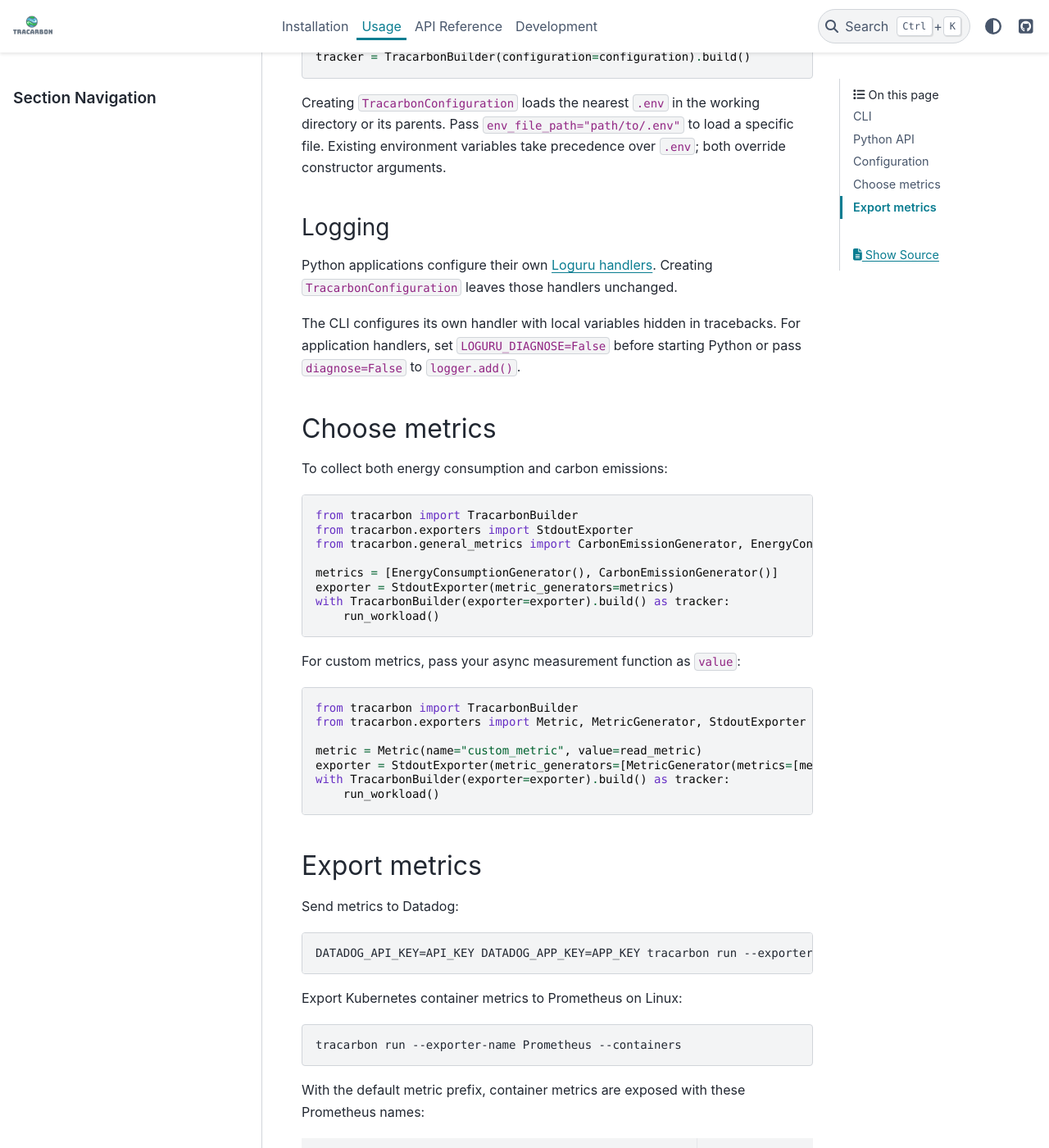
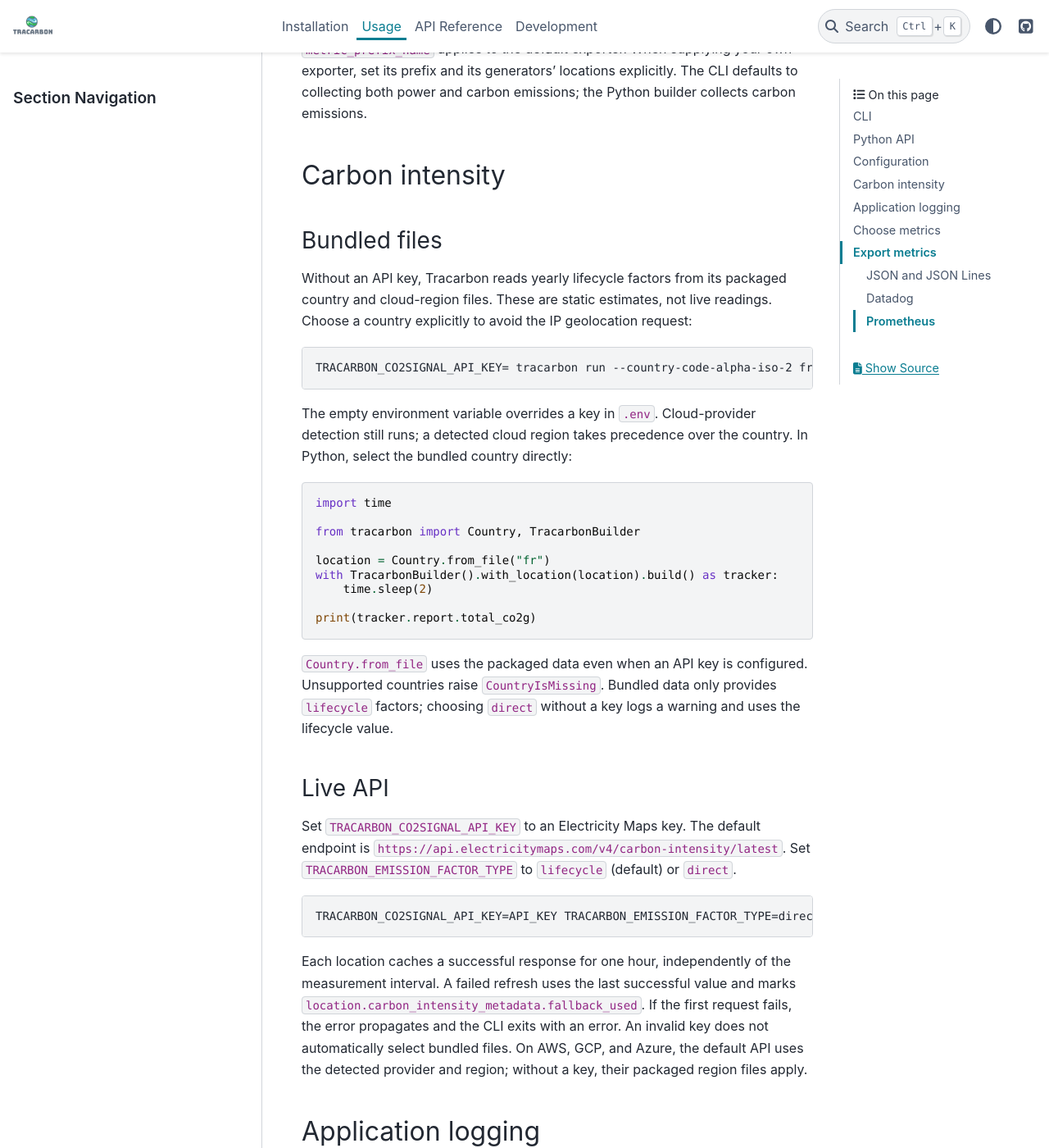
Before and after one commit to fvaleye/tracarbon, a Sphinx documentation site: the page built from docs/source/usage.rst, in a window 1280 px wide and 1400 px high, scrolled down 1295 px. Shown: the whole window at 82% size. Built offline with Sphinx 7.4.7 and the PyData theme 0.15.4, drawn with Linux system fonts in a browser that asks for light colours; some of the changed text lies outside the part shown.

```diff
--- a/docs/source/usage.rst
+++ b/docs/source/usage.rst
@@ -26,10 +26,12 @@ Wrap your workload in a tracker:
 
 .. code-block:: python
 
+   import time
+
    from tracarbon import TracarbonBuilder
 
    with TracarbonBuilder().build() as tracker:
-       run_workload()
+       time.sleep(2)  # Replace with your workload.
 
    print(tracker.report.total_co2g)
 
@@ -39,18 +41,6 @@ or ``None`` if unavailable. For manual control, use ``tracker.start()`` and
 
 Configuration
 =============
-
-Choose a country:
-
-.. code-block:: console
-
-   tracarbon run --country-code-alpha-iso-2 fr
-
-Set an API key for live carbon intensity:
-
-.. code-block:: console
-
-   TRACARBON_CO2SIGNAL_API_KEY=API_KEY tracarbon run
 
 In Python, pass a :class:`.TracarbonConfiguration` to the builder:
 
@@ -66,8 +56,66 @@ directory or its parents. Pass ``env_file_path="path/to/.env"`` to load a specif
 file. Existing environment variables take precedence over ``.env``; both override
 constructor arguments.
 
-Logging
--------
+``metric_prefix_name`` applies to the default exporter. When supplying your own
+exporter, set its prefix and its generators' locations explicitly. The CLI defaults
+to collecting both power and carbon emissions; the Python builder collects carbon
+emissions.
+
+Carbon intensity
+================
+
+Bundled files
+-------------
+
+Without an API key, Tracarbon reads yearly lifecycle factors from its packaged
+country and cloud-region files. These are static estimates, not live readings.
+Choose a country explicitly to avoid the IP geolocation request:
+
+.. code-block:: console
+
+   TRACARBON_CO2SIGNAL_API_KEY= tracarbon run --country-code-alpha-iso-2 fr
+
+The empty environment variable overrides a key in ``.env``. Cloud-provider
+detection still runs; a detected cloud region takes precedence over the country.
+In Python, select the bundled country directly:
+
+.. code-block:: python
+
+   import time
+
+   from tracarbon import Country, TracarbonBuilder
+
+   location = Country.from_file("fr")
+   with TracarbonBuilder().with_location(location).build() as tracker:
+       time.sleep(2)
+
+   print(tracker.report.total_co2g)
+
+``Country.from_file`` uses the packaged data even when an API key is configured.
+Unsupported countries raise ``CountryIsMissing``. Bundled data only provides
+``lifecycle`` factors; choosing ``direct`` without a key logs a warning and uses
+the lifecycle value.
+
+Live API
+--------
+
+Set ``TRACARBON_CO2SIGNAL_API_KEY`` to an Electricity Maps key. The default
+endpoint is ``https://api.electricitymaps.com/v4/carbon-intensity/latest``.
+Set ``TRACARBON_EMISSION_FACTOR_TYPE`` to ``lifecycle`` (default) or ``direct``.
+
+.. code-block:: console
+
+   TRACARBON_CO2SIGNAL_API_KEY=API_KEY TRACARBON_EMISSION_FACTOR_TYPE=direct tracarbon run --country-code-alpha-iso-2 fr
+
+Each location caches a successful response for one hour, independently of the
+measurement interval. A failed refresh uses the last successful value and marks
+``location.carbon_intensity_metadata.fallback_used``. If the first request fails,
+the error propagates and the CLI exits with an error. An invalid key does not
+automatically select bundled files. On AWS, GCP, and Azure, the default API uses
+the detected provider and region; without a key, their packaged region files apply.
+
+Application logging
+===================
 
 Python applications configure their own
 `Loguru handlers <https://loguru.readthedocs.io/en/stable/resources/recipes.html#configuring-loguru-to-be-used-by-a-library-or-an-application>`_.
@@ -84,40 +132,112 @@ To collect both energy consumption and carbon emissions:
 
 .. code-block:: python
 
-   from tracarbon import TracarbonBuilder
+   import time
+
+   from tracarbon import Country, TracarbonBuilder
    from tracarbon.exporters import StdoutExporter
    from tracarbon.general_metrics import CarbonEmissionGenerator, EnergyConsumptionGenerator
 
-   metrics = [EnergyConsumptionGenerator(), CarbonEmissionGenerator()]
-   exporter = StdoutExporter(metric_generators=metrics)
-   with TracarbonBuilder(exporter=exporter).build() as tracker:
-       run_workload()
+   location = Country.from_file("fr")
+   metrics = [EnergyConsumptionGenerator(location=location), CarbonEmissionGenerator(location=location)]
+   exporter = StdoutExporter(metric_generators=metrics, metric_prefix_name="tracarbon")
+   with TracarbonBuilder(location=location, exporter=exporter).build() as tracker:
+       time.sleep(2)
 
 For custom metrics, pass your async measurement function as ``value``:
 
 .. code-block:: python
 
+   import time
+
    from tracarbon import TracarbonBuilder
    from tracarbon.exporters import Metric, MetricGenerator, StdoutExporter
+
+   async def read_metric():
+       return 1.0
 
    metric = Metric(name="custom_metric", value=read_metric)
    exporter = StdoutExporter(metric_generators=[MetricGenerator(metrics=[metric])])
    with TracarbonBuilder(exporter=exporter).build() as tracker:
-       run_workload()
+       time.sleep(2)
 
 Export metrics
 ==============
+
+Use ``tracarbon list-exporters`` to list the exporters available in your installation.
+``Stdout`` and ``JSON`` are included in the base package. ``Stdout`` logs to stderr
+in the CLI.
+
+JSON and JSON Lines
+-------------------
+
+.. code-block:: console
+
+   tracarbon run --exporter-name JSON --country-code-alpha-iso-2 fr
+
+The CLI writes a JSON array to ``tracarbon_export_DD_MM_YYYY.json`` in the working
+directory. It appends to an existing file and closes the array after each collection
+cycle and at shutdown. For a custom path or JSON Lines, configure the exporter in Python:
+
+.. code-block:: python
+
+   import time
+
+   from tracarbon import Country, TracarbonBuilder
+   from tracarbon.exporters import JSONExporter
+   from tracarbon.general_metrics import CarbonEmissionGenerator, EnergyConsumptionGenerator
+
+   location = Country.from_file("fr")
+   exporter = JSONExporter(
+       path="metrics.jsonl",
+       metric_prefix_name="tracarbon",
+       metric_generators=[
+           EnergyConsumptionGenerator(location=location),
+           CarbonEmissionGenerator(location=location),
+       ],
+   )
+   with TracarbonBuilder(location=location, exporter=exporter).build() as tracker:
+       time.sleep(2)
+
+   print(tracker.report.total_co2g)
+
+Each record contains ``timestamp``, ``metric_name``, ``metric_value``, and
+``metric_tags``. The CLI has no output-path option; ``.jsonl`` paths are selected
+through the Python API.
+
+Datadog
+-------
 
 Send metrics to Datadog:
 
 .. code-block:: console
 
+   pip install 'tracarbon[datadog]'
    DATADOG_API_KEY=API_KEY DATADOG_APP_KEY=APP_KEY tracarbon run --exporter-name Datadog
+
+The Python ``DatadogExporter`` accepts ``datadog_flush_interval`` (default: 10
+seconds). Measurements are buffered by the Datadog client, which also flushes at
+process exit. Stopping a tracker does not immediately flush that buffer; use
+``exporter.stats.flush(float("inf"))`` when delivery is needed before process exit.
+
+Prometheus
+----------
+
+Expose host metrics on a local HTTP endpoint:
+
+.. code-block:: console
+
+   pip install 'tracarbon[prometheus]'
+   PROMETHEUS_ADDRESS=127.0.0.1 PROMETHEUS_PORT=8081 tracarbon run --exporter-name Prometheus --country-code-alpha-iso-2 fr
+
+In another terminal, run ``curl http://127.0.0.1:8081/metrics``. Prometheus scrapes
+this endpoint. By default it listens on ``::`` at port ``8081``.
 
 Export Kubernetes container metrics to Prometheus on Linux:
 
 .. code-block:: console
 
+   pip install 'tracarbon[prometheus,kubernetes]'
    tracarbon run --exporter-name Prometheus --containers
 
 With the default metric prefix, container metrics are exposed with these Prometheus names:
--- a/pyproject.toml
+++ b/pyproject.toml
@@ -1,7 +1,7 @@
 [project]
 name = "tracarbon"
 authors = [{name = "Florian Valeye", email = "fvaleye@github.com"}]
-version = "0.12.0"
+version = "0.13.0"
 description = "Tracarbon is a Python library that tracks your device's energy consumption and calculates your carbon emissions."
 readme = "README.md"
 license = "Apache-2.0"
@@ -78,7 +78,7 @@ include = ["tracarbon*"]
 tracarbon = "tracarbon.cli:main"
 
 [project.urls]
-documentation = "https://fvaleye.github.io"
+documentation = "https://fvaleye.github.io/tracarbon/documentation/"
 repository = "https://github.com/fvaleye/tracarbon"
 
 [tool.ty.src]
```
Also changed, not shown: README.md (+11 -2 lines), docs/source/development.rst (+13 -0 lines), 8 other files.
